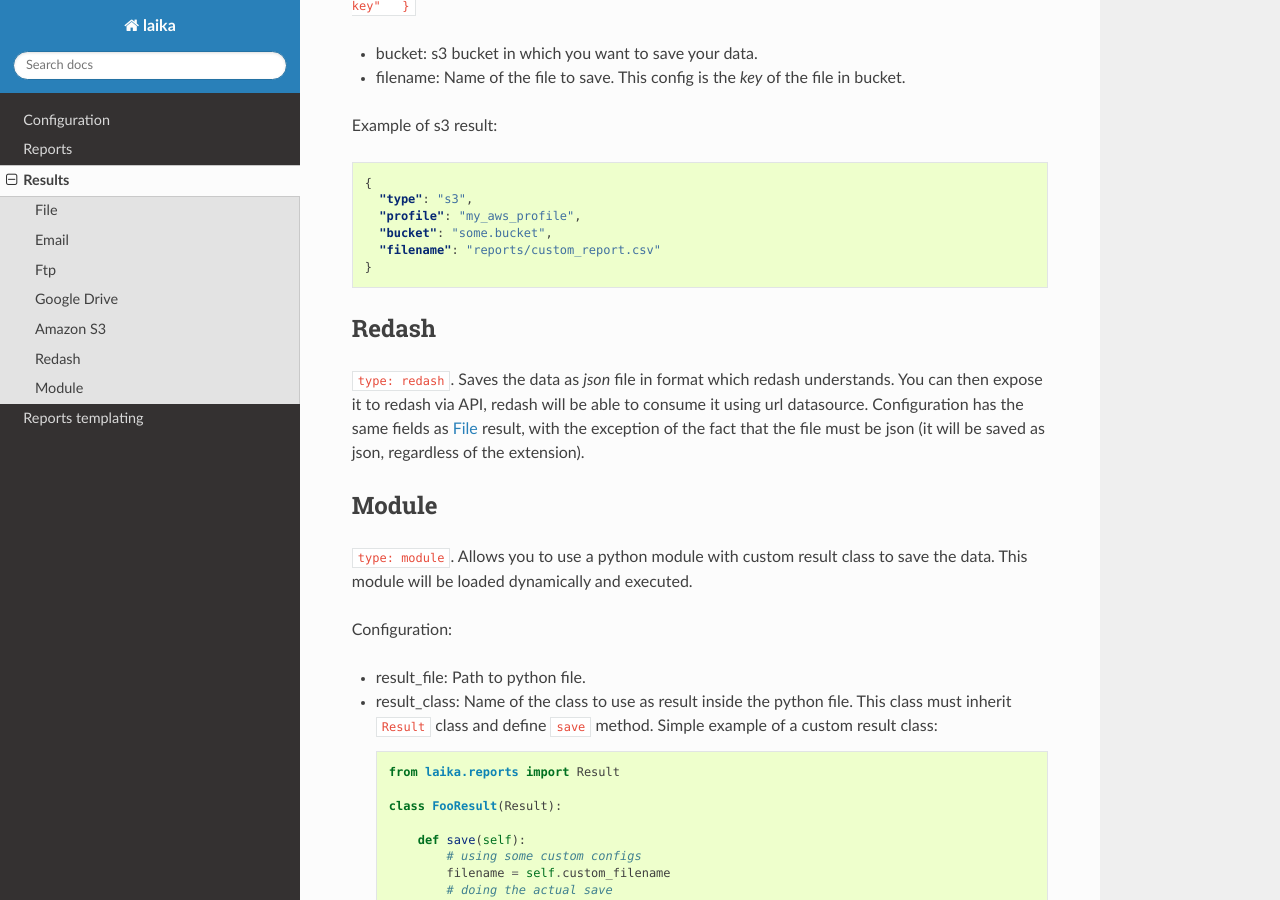
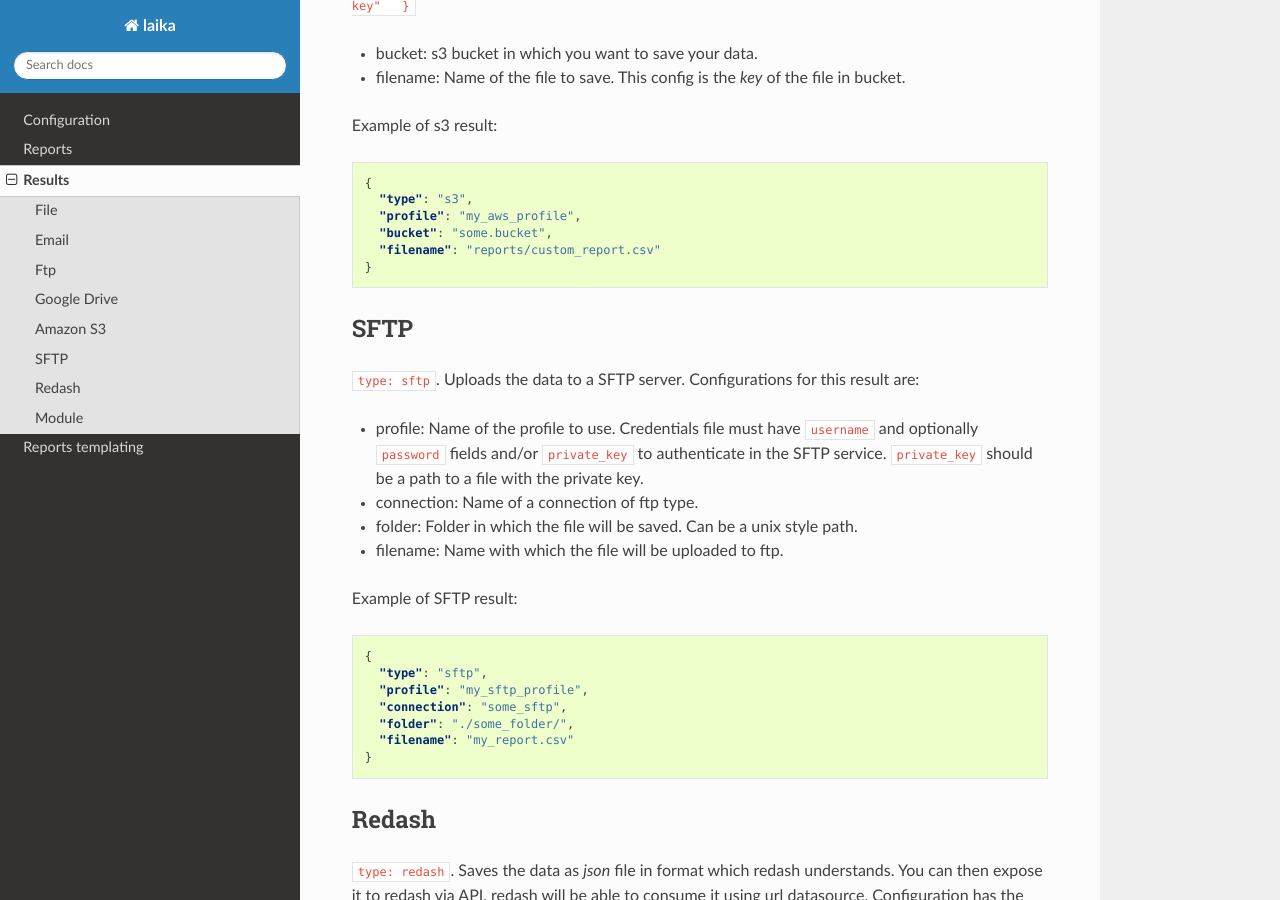
Before and after one commit to trocafone/laika, a Sphinx documentation site: the page built from docs/results.rst, in a window 1280 px wide and 900 px high, scrolled down 2813 px. Built offline with Sphinx 7.4.7 and the Read the Docs theme 2.0.0, drawn with Linux system fonts in a browser that asks for light colours.

Commit message:
Added SFTP result documentation

```diff
--- a/docs/results.rst
+++ b/docs/results.rst
@@ -154,6 +154,32 @@ Example of s3 result:
       "filename": "reports/custom_report.csv"
     }
 
+SFTP
+^^^^
+
+``type: sftp``. Uploads the data to a SFTP server. Configurations for this
+result are:
+
+-  profile: Name of the profile to use. Credentials file must have
+   ``username`` and optionally ``password`` fields and/or ``private_key`` to
+   authenticate in the SFTP service. ``private_key`` should be a path to a file
+   with the private key.
+-  connection: Name of a connection of ftp type.
+-  folder: Folder in which the file will be saved. Can be a unix style path.
+-  filename: Name with which the file will be uploaded to ftp.
+
+Example of SFTP result:
+
+.. code:: json
+
+    {
+      "type": "sftp",
+      "profile": "my_sftp_profile",
+      "connection": "some_sftp",
+      "folder": "./some_folder/",
+      "filename": "my_report.csv"
+    }
+
 Redash
 ^^^^^^
 
```
Also changed, not shown: CHANGELOG.md (+2 -0 lines).
